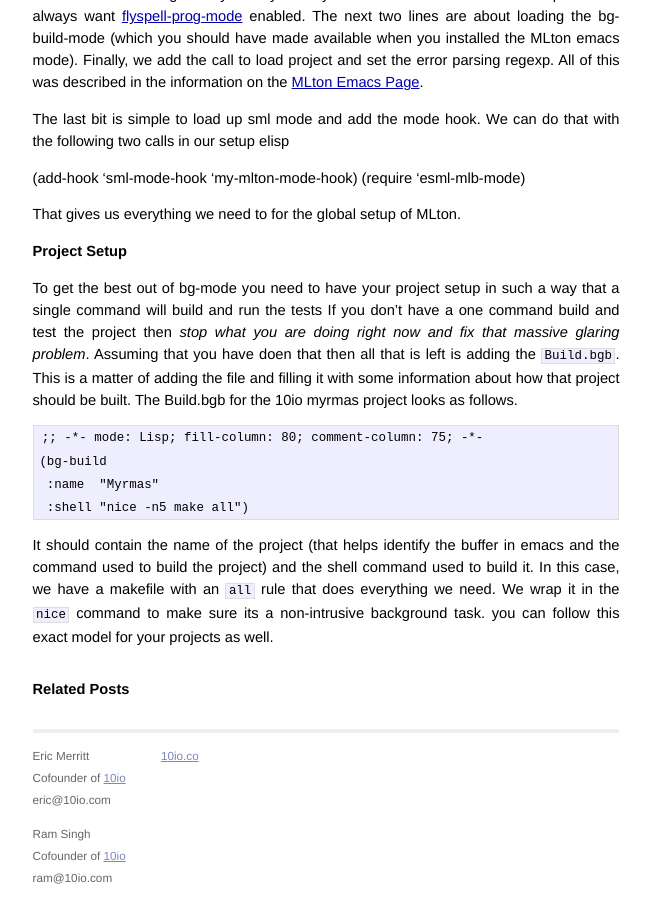
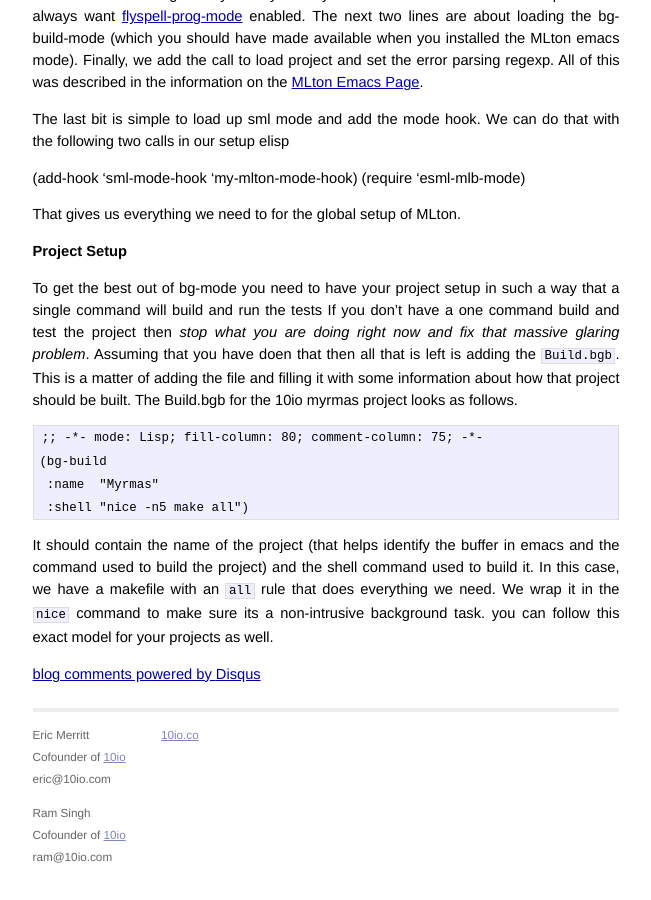
Before and after one commit to afiniate/blog, a Jekyll site: the page built from _posts/2012-04-08-setting-up-a-reasonable-mlton-development-environment-in-emacs.md, in a window 1280 px wide and 900 px high, scrolled down 2195 px. Shown: the whole window, without its empty margins (314-965 px from the left). Built offline with Jekyll 4.4.1, drawn with Linux system fonts in a browser that asks for light colours; Markdown is read by kramdown in place of the engine named in the settings; comment, search, counter and statistics services are not loaded.

Commit message:
Add discuss support to the posts layout

```diff
--- a/_layouts/post.html
+++ b/_layouts/post.html
@@ -2,14 +2,19 @@
 layout: default
 ---
 <div id="post">
-{{ content }}
+  {{ content }}
 </div>
 
-<div id="related">
-  <h2>Related Posts</h2>
-  <ul class="posts">
-    {% for post in site.related_posts limit:3 %}
-      <li><span>{{ post.date | date_to_string }}</span> &raquo; <a href="{{ post.url }}">{{ post.title }}</a></li>
-    {% endfor %}
-  </ul>
-</div>
+<div id="disqus_thread"></div>
+<script type="text/javascript">
+  var disqus_shortname = '10io-blog';
+
+  /* * * DON'T EDIT BELOW THIS LINE * * */
+  (function() {
+  var dsq = document.createElement('script'); dsq.type = 'text/javascript'; dsq.async = true;
+  dsq.src = 'http://' + disqus_shortname + '.disqus.com/embed.js';
+  (document.getElementsByTagName('head')[0] || document.getElementsByTagName('body')[0]).appendChild(dsq);
+  })();
+</script>
+<noscript>Please enable JavaScript to view the <a href="http://disqus.com/?ref_noscript">comments powered by Disqus.</a></noscript>
+<a href="http://disqus.com" class="dsq-brlink">blog comments powered by <span class="logo-disqus">Disqus</span></a>
```
